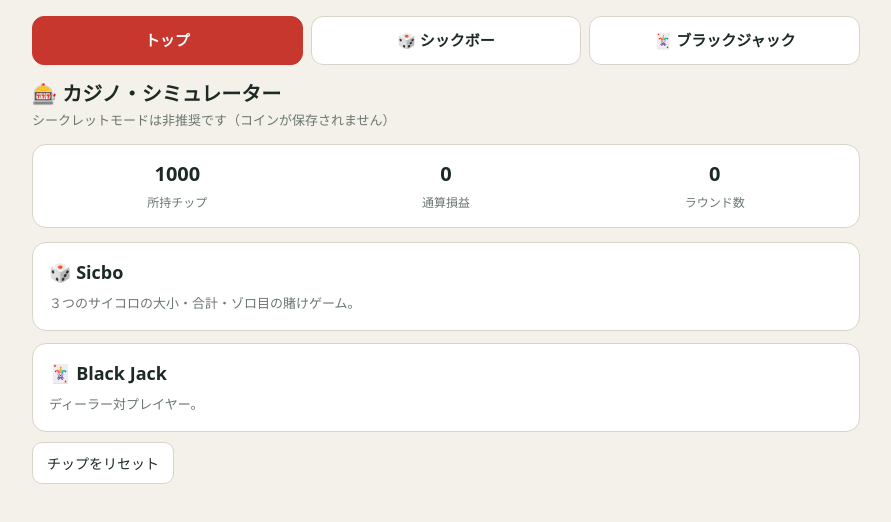
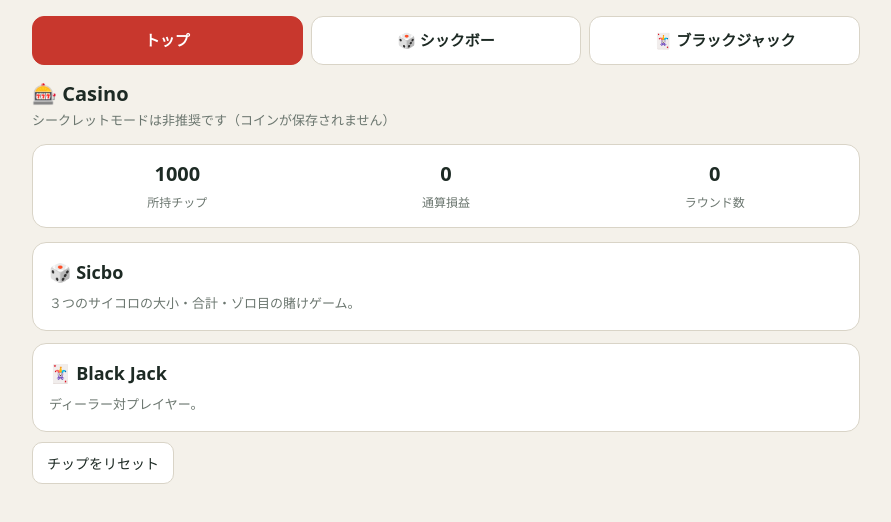
Before and after one commit to TomoY4com/Casino, a plain HTML site: page index.html in a window 1280 px wide. Shown: the whole page, without its empty margins (194-1085 px from the left). Drawn offline with Linux system fonts and the light colour scheme.

Commit message:
Add files via upload

```diff
--- a/index.html
+++ b/index.html
@@ -15,7 +15,7 @@
 <body>
 <main>
 <nav class="nav"><a href="index.html" class="on">トップ</a><a href="sicbo.html">🎲 シックボー</a><a href="blackjack.html">🃏 ブラックジャック</a></nav>
-<h1>🎰 カジノ・シミュレーター</h1>
+<h1>🎰 Casino</h1>
 <p class="sub">シークレットモードは非推奨です（コインが保存されません）</p>
 <div class="card top" style="grid-template-columns:repeat(3,1fr)">
   <div class="stat"><b id="bal">1000</b><span>所持チップ</span></div>
```
